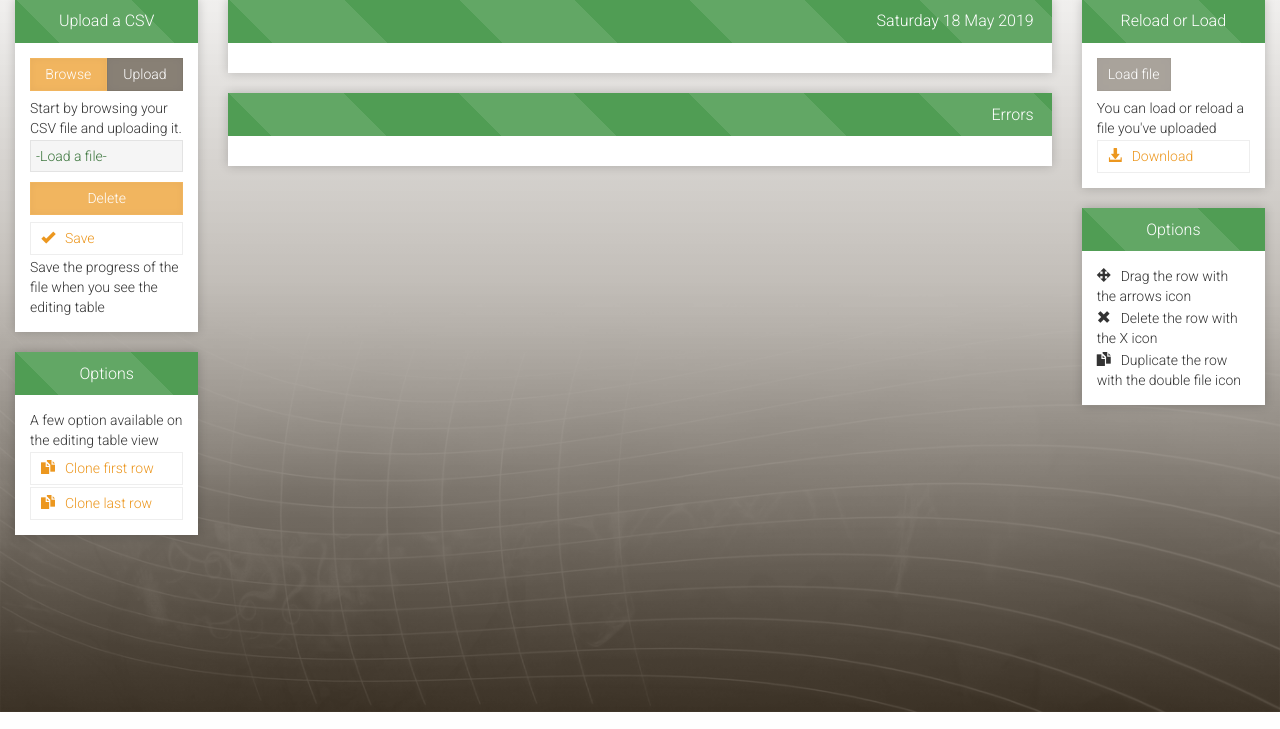
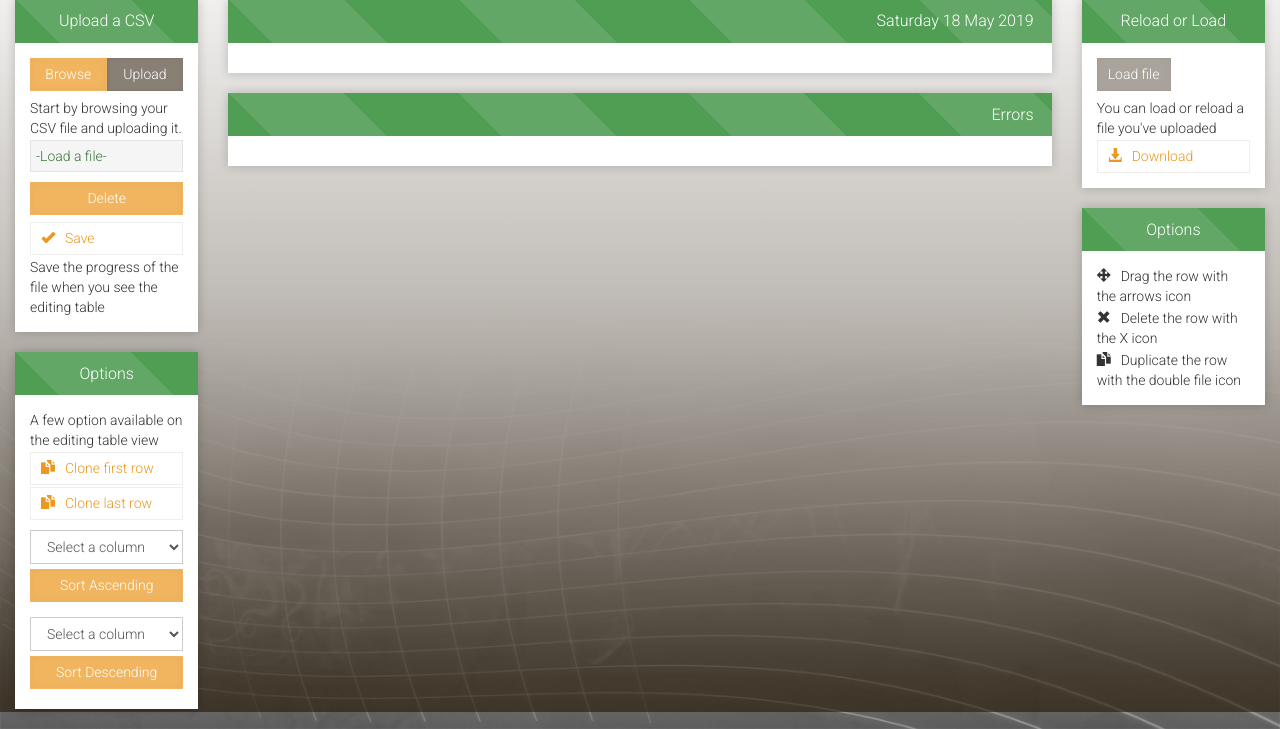
Before and after one commit to quartzcms/CSV-Reader-Tool, a PHP site: page / in a window 1280 px wide. Shown: the part 88-817 px from the top of the page. Run offline with PHP 8.4, Linux system fonts and the light colour scheme; some libraries are stand-ins or nearby versions.

Commit message:
new sorting option

```diff
--- a/assets/css/custom.css
+++ b/assets/css/custom.css
@@ -180,6 +180,17 @@ body .form-group {
 	margin: 0px;
 }
 
+form.sort_file_asc,
+form.sort_file_desc {
+	margin-top: 10px;
+	padding-bottom: 0px;
+}
+
+form.sort_file_asc .form-control,
+form.sort_file_desc .form-control {
+	margin-bottom: 5px;
+}
+
 input[type="text"],
 input[type="search"],
 input[type="password"],
--- a/assets/js/custom.js
+++ b/assets/js/custom.js
@@ -80,7 +80,46 @@ $(document).ready( function() {
 			var formData = new FormData();
 			formData.append('file', file, newFileName);
 			formData.append('action', action);
+		} else if (form.hasClass('sort_file_asc')){
+			var elements = [];
+			$('.body-content .table_content tbody tr').each(function(index1, element1){
+				var content = $(element1).find('td:nth-child('+ form.find('select[name="column"]').val() +')').find('.input-value').html();
+				elements[index1] = {sortby: content, index: index1 + 1};
+			});
+			var sortbyName = elements.slice(0);
+			sortbyName.sort(function(a,b) {
+				var x = a.sortby.toLowerCase();
+				var y = b.sortby.toLowerCase();
+				return x < y ? -1 : x > y ? 1 : 0;
+			});
+			var tbody = $('<tbody></tbody>');
+			for (i = 0; i < sortbyName.length; i++) {
+				tbody.append('<tr>' + $('.body-content .table_content tbody tr:nth-child(' + sortbyName[i].index + ')').html() + '</tr>');
+			}
+			$('.body-content .table_content tbody').html(tbody.html());
+			$('.body-content .table_content .input-row').execute_refresh();
+			return false;
+		} else if (form.hasClass('sort_file_desc')){
+			var elements = [];
+			$('.body-content .table_content tbody tr').each(function(index1, element1){
+				var content = $(element1).find('td:nth-child('+ form.find('select[name="column"]').val() +')').find('.input-value').html();
+				elements[index1] = {sortby: content, index: index1 + 1};
+			});
+			var sortbyName = elements.slice(0);
+			sortbyName.sort(function(a,b) {
+				var x = a.sortby.toLowerCase();
+				var y = b.sortby.toLowerCase();
+				return x > y ? -1 : x < y ? 1 : 0;
+			});
+			var tbody = $('<tbody></tbody>');
+			for (i = 0; i < sortbyName.length; i++) {
+				tbody.append('<tr>' + $('.body-content .table_content tbody tr:nth-child(' + sortbyName[i].index + ')').html() + '</tr>');
+			}
+			$('.body-content .table_content tbody').html(tbody.html());
+			$('.body-content .table_content .input-row').execute_refresh();
+			return false;
 		}
+
 		$.ajax({
 			type: "POST",
 			enctype: 'multipart/form-data',
@@ -158,6 +197,14 @@ $(document).ready( function() {
 					});
 
 					$('.body-content .table_content .input-row').execute_refresh();
+
+					$('select[name="column"]').html('');
+					$('.body-content .table_content thead tr th').each(function(index1, element1){
+						if(index1 != 0){
+							var columm = index1 + 1;
+							$('select[name="column"]').append('<option value="' + columm + '">Sort by Column ' + index1 + '</option>');
+						}
+					});
 				}
 			},
 			error: function(request, ajaxOptions, thrownError) {
--- a/menu/menu_left.php
+++ b/menu/menu_left.php
@@ -43,6 +43,22 @@
             </li>
             <li><a class="clone_row" data-value='0'><span class="glyphicon glyphicon-duplicate"></span>Clone first row</a></li>
             <li><a class="clone_row" data-value='-1'><span class="glyphicon glyphicon-duplicate"></span>Clone last row</a></li>
+            <li>
+                <form class="sort_file_asc" enctype="multipart/form-data">
+                    <select name="column" class="form-control">
+                		<option value="0">Select a column</option>
+                    </select>
+                    <input type="submit" name="submit" class="form-control btn btn-danger" value="Sort Ascending" />
+            	</form>
+            </li>
+            <li>
+                <form class="sort_file_desc" enctype="multipart/form-data">
+                    <select name="column" class="form-control">
+                		<option value="0">Select a column</option>
+                    </select>
+                    <input type="submit" name="submit" class="form-control btn btn-danger" value="Sort Descending" />
+            	</form>
+            </li>
         </ul>
     </div>
 </div>
```
